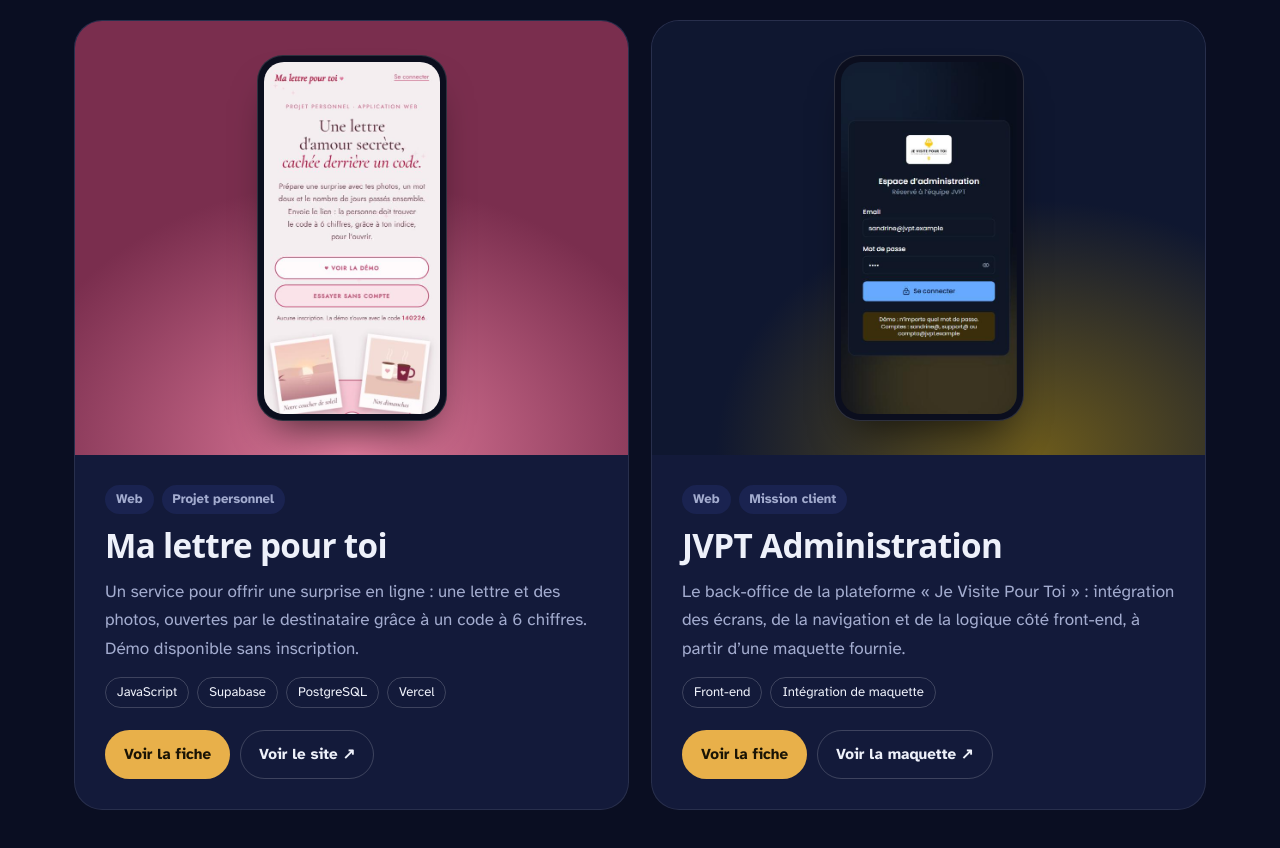
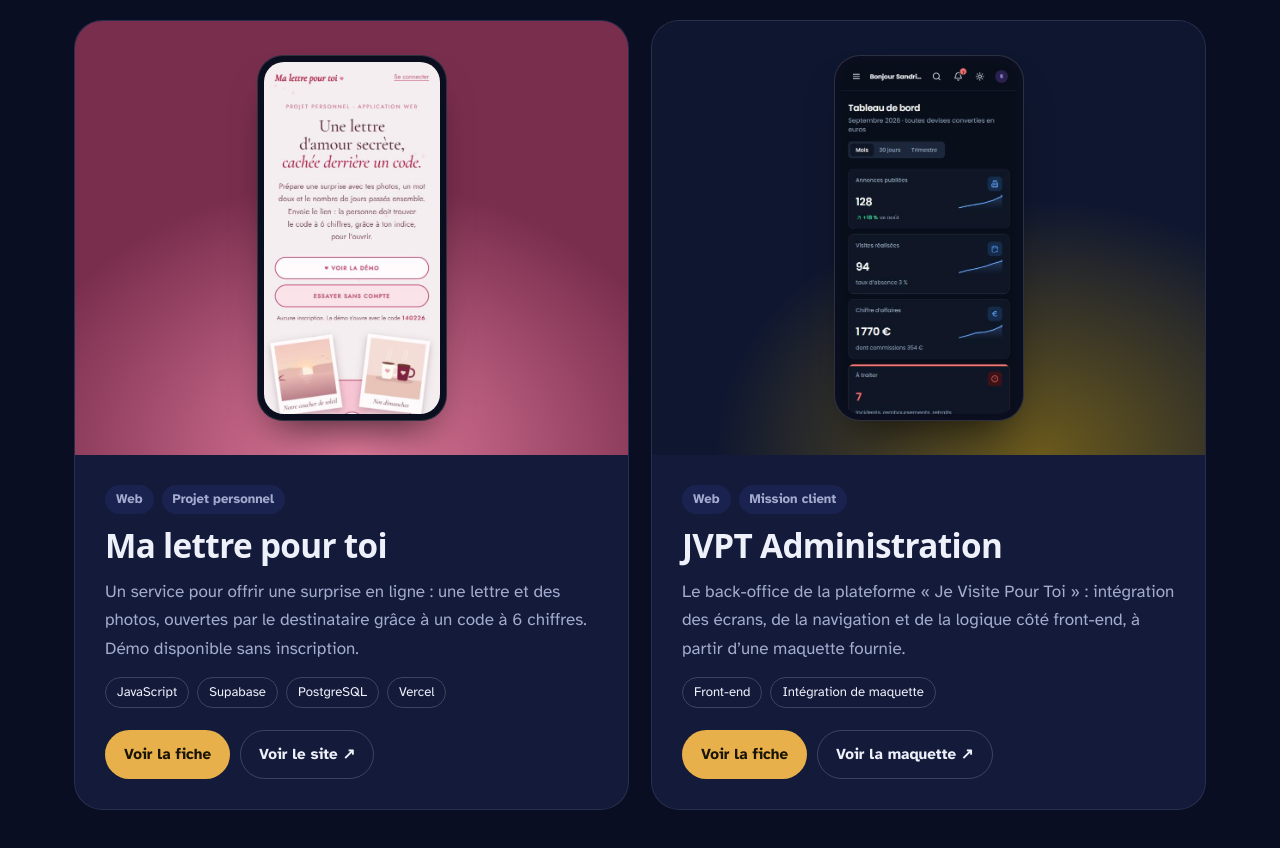
Before and after one commit to ProWorker225/Portfolio, a plain HTML site: page index.html in a window 1280 px wide. Shown: the part 3390-4238 px from the top of the page. Drawn offline with Linux system fonts and the light colour scheme; a web font is replaced by a local one.

Commit message:
Nouvelle version du portfolio

```diff
--- a/index.html
+++ b/index.html
@@ -231,7 +231,7 @@
         <!-- JVPT Administration -->
         <article class="project" data-cat="web" data-reveal style="--d:.1s">
           <div class="visual v-jvpt">
-            <div class="phone"><img src="assets/jvpt-mobile.jpg" width="410" height="819" loading="lazy" alt="Écran de connexion de l’espace d’administration JVPT sur téléphone."></div>
+            <div class="phone"><img src="assets/jvpt-tableau-de-bord.jpg" width="410" height="819" loading="lazy" alt="Tableau de bord de JVPT Administration sur téléphone : annonces publiées, visites réalisées, chiffre d’affaires."></div>
           </div>
           <div class="body">
             <div class="meta"><span class="tag">Web</span><span class="tag">Mission client</span></div>
```
Also changed, not shown: assets/jvpt-tableau-de-bord.jpg (added).
